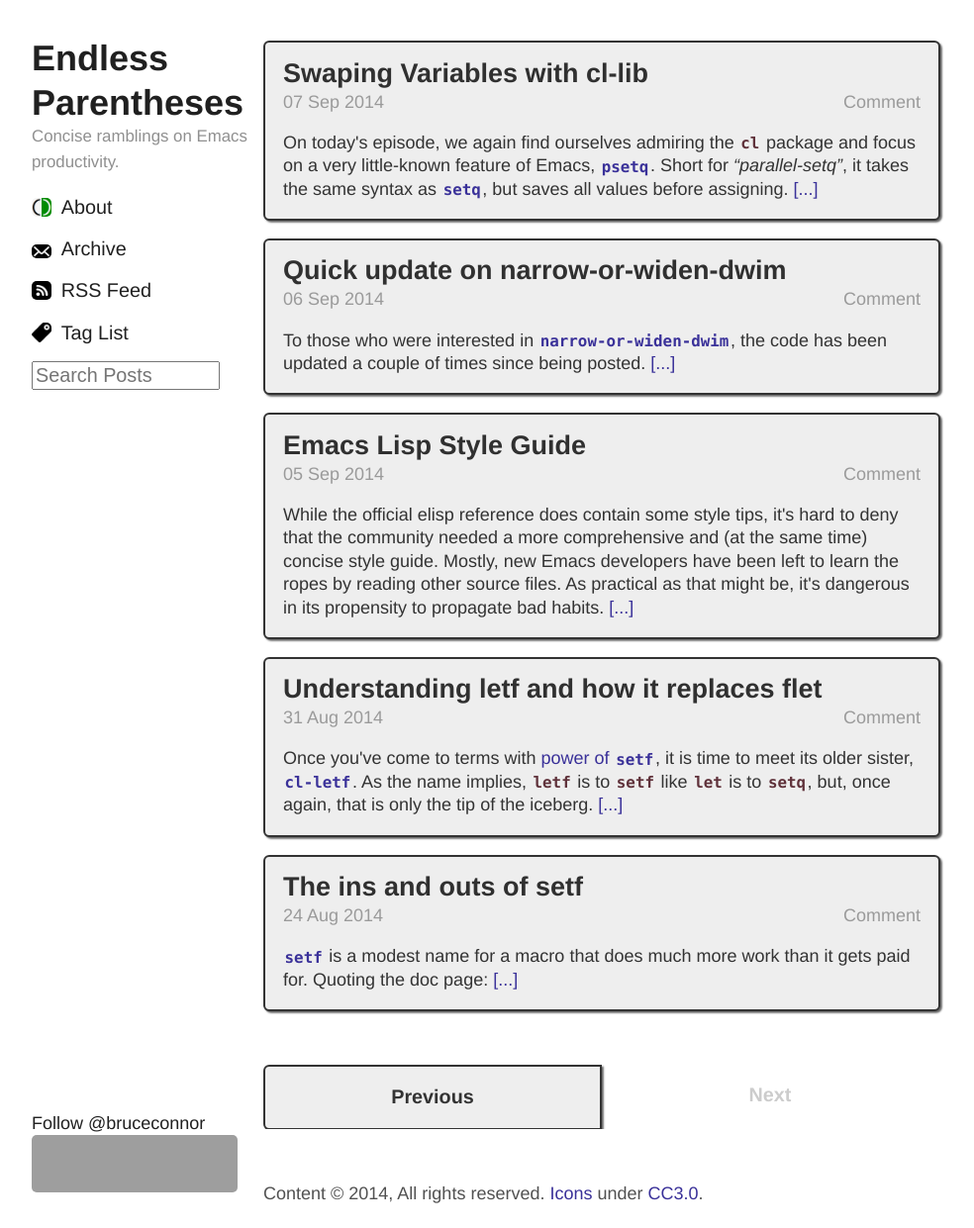
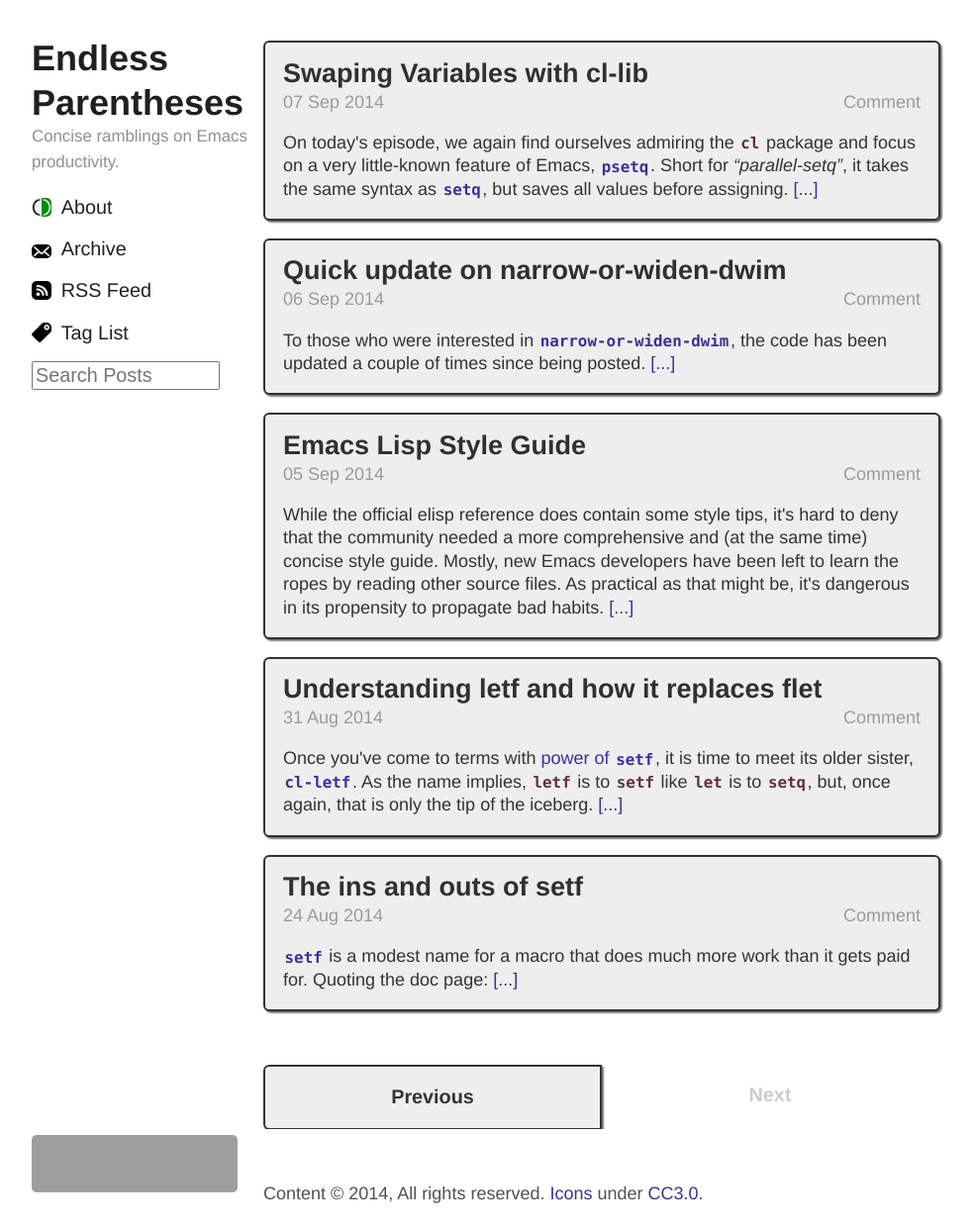
Before and after one commit to Malabarba/EndlessParentheses, a Jekyll site: the page built from index.html, in a window 1280 px wide and 1241 px high. Shown: the whole window at 99% size, without its empty margins (158-1142 px from the left). Built offline with Jekyll 4.4.1, drawn with Linux system fonts in a browser that asks for light colours; Markdown is read by kramdown in place of the engine named in the settings; the list of posts is cut into pages by our own code; comment, search, counter and statistics services are not loaded; grey boxes are pictures that could not be loaded.

Commit message:
HTML: Hide placeholder twitter follow text.

```diff
--- a/_includes/twitter_follow.html
+++ b/_includes/twitter_follow.html
@@ -1,2 +1,2 @@
-<a href="https://twitter.com/bruceconnor" class="twitter-follow-button" data-show-count="false" data-size="large" data-show-screen-name="false" data-dnt="true">Follow @bruceconnor</a>
+<a href="https://twitter.com/bruceconnor" class="twitter-follow-button" data-show-count="false" data-size="large" data-show-screen-name="false" data-dnt="true"> </a>
 <script>!function(d,s,id){var js,fjs=d.getElementsByTagName(s)[0],p=/^http:/.test(d.location)?'http':'https';if(!d.getElementById(id)){js=d.createElement(s);js.id=id;js.src=p+'://platform.twitter.com/widgets.js';fjs.parentNode.insertBefore(js,fjs);}}(document, 'script', 'twitter-wjs');</script>
```
